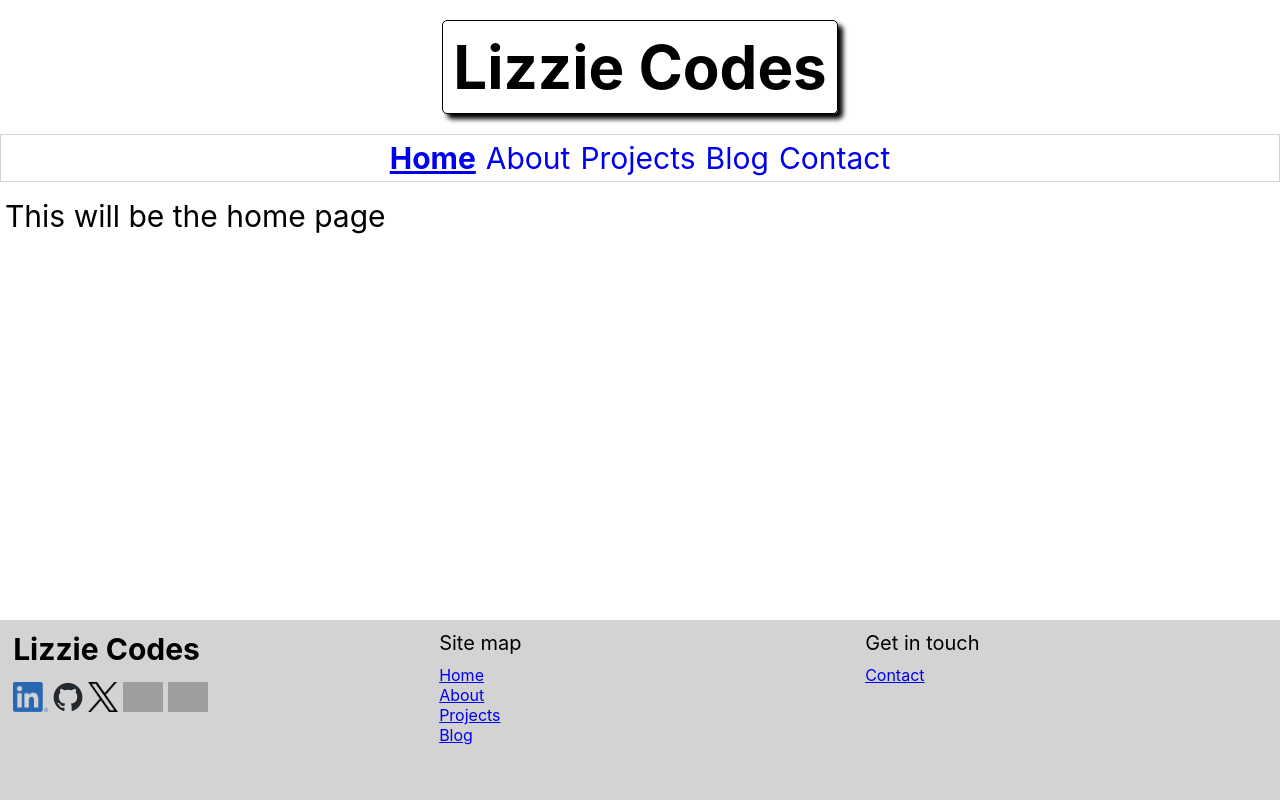
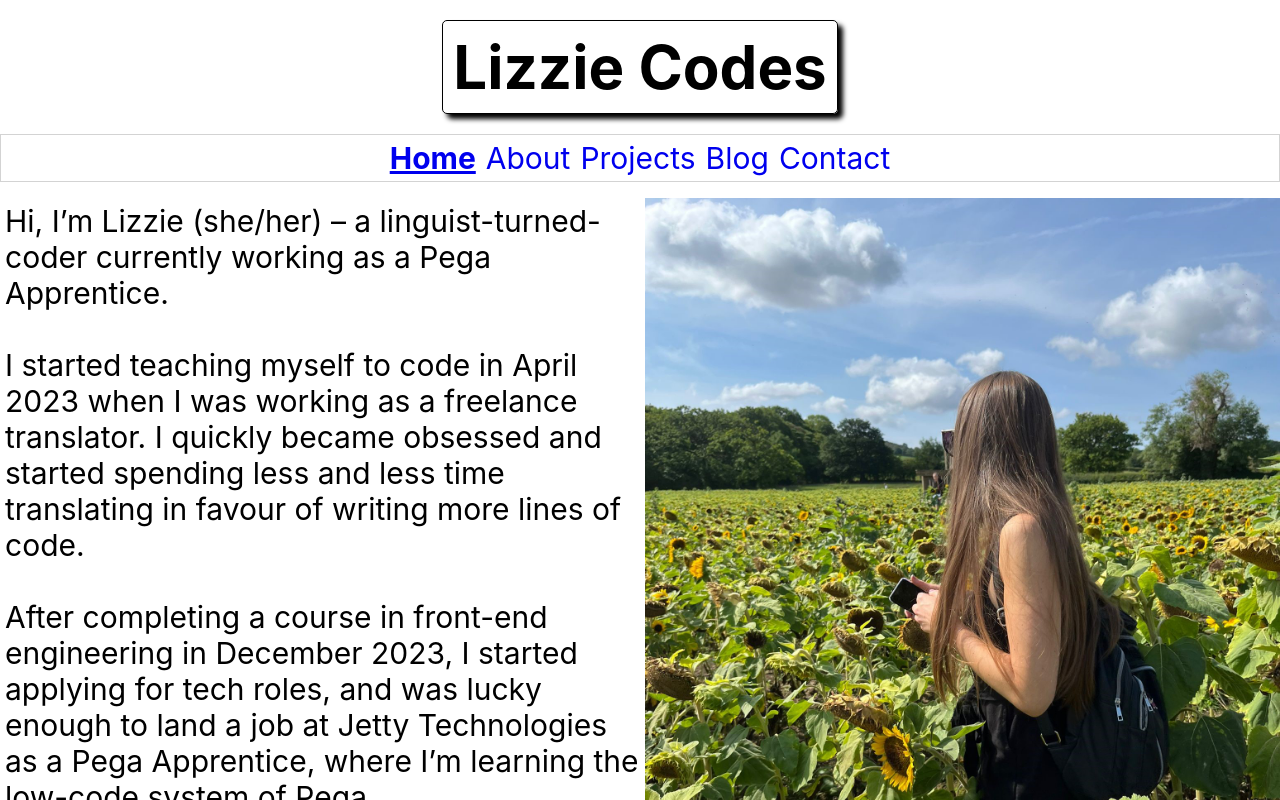
Before and after one commit to evg4/evgportfolio, a React (Create React App) app: page / in a window 1280 px wide. Shown: the top 800 px of the page. Built offline with nearby package versions, Linux system fonts and the light colour scheme; grey boxes are pictures that could not be loaded.

Commit message:
Add content to Home page

```diff
--- a/src/components/Home/Home.js
+++ b/src/components/Home/Home.js
@@ -1,7 +1,42 @@
+import styles from "./Home.module.css";
+import { Link } from "react-router-dom";
+import photo from "../../assets/sunflowers.jpg";
+
 function Home() {
   return (
-    <section>
-      <p>This will be the home page</p>
+    <section className={styles.home}>
+      <p>
+        Hi, I’m Lizzie (she/her) – a linguist-turned-coder currently working as
+        a Pega Apprentice.
+        <br />
+        <br />
+        I started teaching myself to code in April 2023 when I was working as a
+        freelance translator. I quickly became obsessed and started spending
+        less and less time translating in favour of writing more lines of code.
+        <br />
+        <br />
+        After completing a course in front-end engineering in December 2023, I
+        started applying for tech roles, and was lucky enough to land a job at
+        Jetty Technologies as a Pega Apprentice, where I’m learning the low-code
+        system of Pega.
+        <br />
+        <br />I built this portfolio to document my learning and keep all my
+        projects in one place. If you want to go right back to the beginning and
+        see how much I’ve progressed, head over to the{" "}
+        <Link to="/blog">blog</Link>. If you just want to see the highlights,
+        check out the <Link to="/projects">projects</Link> page.
+        <br />
+        <br />
+        And if you’re interested in my background and how I ended up career
+        switching from languages to tech, have a read of the{" "}
+        <Link to="/about">about</Link> page.
+        <br />
+        <br />
+        Thanks for visiting!
+      </p>
+      <div className={styles.imgDiv}>
+        <img src={photo}></img>
+      </div>
     </section>
   );
 }
--- /dev/null
+++ b/src/components/Home/Home.module.css
@@ -0,0 +1,17 @@
+.home {
+  display: flex;
+  width: 100%;
+}
+
+.home p {
+  width: 50%;
+}
+
+.imgDiv {
+  display: block;
+  width: 50%;
+}
+
+.imgDiv img {
+  width: 100%;
+}
```
